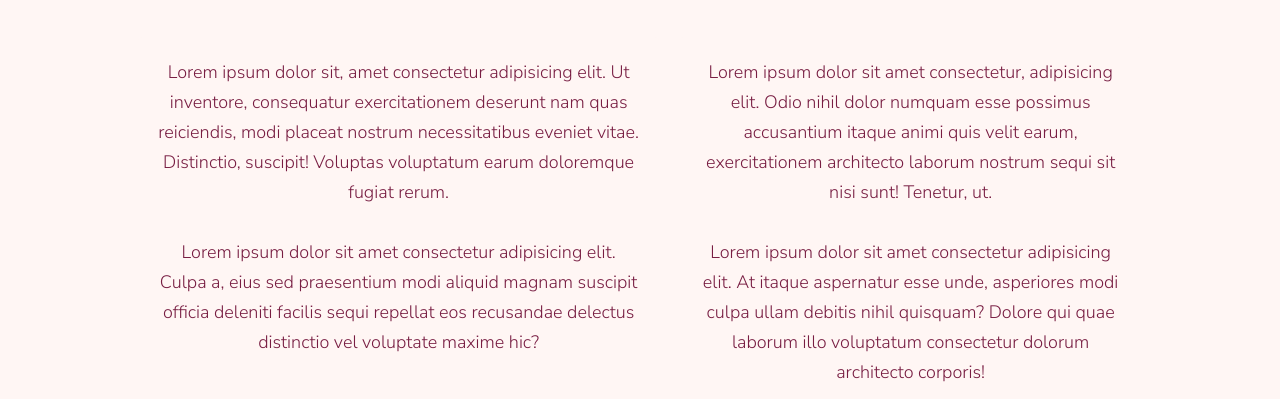
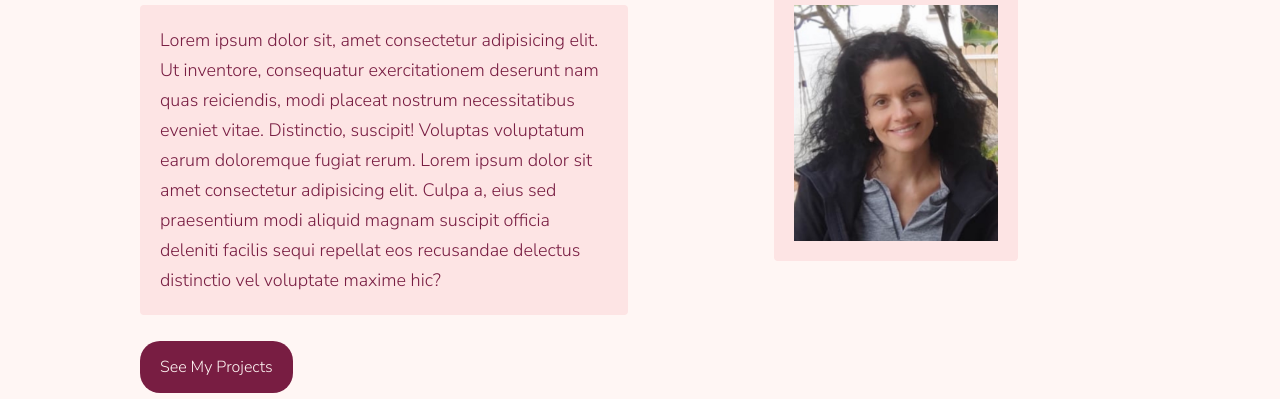
Before and after one commit to GaliNeufeld/portfolio-final-project, a plain HTML site: page about.html in a window 1280 px wide. Shown: the part 207-606 px from the top of the page. Drawn offline with nearby package versions, Linux system fonts and the light colour scheme.

Commit message:
Designed the About page and added an image

```diff
--- a/about.html
+++ b/about.html
@@ -59,10 +59,15 @@
               >
             </li>
             <li class="nav-item">
-              <a class="nav-link active" href="/about.html" title="About Gali Neufeld"
+              <a
+                class="nav-link active"
+                href="/about.html"
+                title="About Gali Neufeld"
                 >About me</a
               >
-              <li class="nav-item">
+            </li>
+
+            <li class="nav-item">
               <a
                 class="nav-link"
                 href="/projects.html"
@@ -82,34 +87,33 @@
         </div>
       </div>
     </nav>
-    <h1>About me</h1>
-    <h3>Front-end developer from Israel</h3>
-    <div class="about-paragraphs">
-      <p>
-        Lorem ipsum dolor sit, amet consectetur adipisicing elit. Ut inventore,
-        consequatur exercitationem deserunt nam quas reiciendis, modi placeat
-        nostrum necessitatibus eveniet vitae. Distinctio, suscipit! Voluptas
-        voluptatum earum doloremque fugiat rerum.
-        <br />
-        <br />
-        Lorem ipsum dolor sit amet consectetur adipisicing elit. Culpa a, eius
-        sed praesentium modi aliquid magnam suscipit officia deleniti facilis
-        sequi repellat eos recusandae delectus distinctio vel voluptate maxime
-        hic?
-      </p>
-      <p>
-        Lorem ipsum dolor sit amet consectetur, adipisicing elit. Odio nihil
-        dolor numquam esse possimus accusantium itaque animi quis velit earum,
-        exercitationem architecto laborum nostrum sequi sit nisi sunt! Tenetur,
-        ut.
-        <br />
-        <br />
-        Lorem ipsum dolor sit amet consectetur adipisicing elit. At itaque
-        aspernatur esse unde, asperiores modi culpa ullam debitis nihil
-        quisquam? Dolore qui quae laborum illo voluptatum consectetur dolorum
-        architecto corporis!
-      </p>
+
+    <div class="about-section container">
+      <div class="row">
+        <div class="col-md-6">
+          <h1>About me</h1>
+          <h3>Front-end developer from Israel</h3>
+          <p>
+            Lorem ipsum dolor sit, amet consectetur adipisicing elit. Ut
+            inventore, consequatur exercitationem deserunt nam quas reiciendis,
+            modi placeat nostrum necessitatibus eveniet vitae. Distinctio,
+            suscipit! Voluptas voluptatum earum doloremque fugiat rerum. Lorem
+            ipsum dolor sit amet consectetur adipisicing elit. Culpa a, eius sed
+            praesentium modi aliquid magnam suscipit officia deleniti facilis
+            sequi repellat eos recusandae delectus distinctio vel voluptate
+            maxime hic?
+          </p>
+          <br />
+          <div style="text-align: left">
+            <a href="/projects.html" class="primary-link">See my projects</a>
+          </div>
+        </div>
+        <div class="col-md-6">
+          <img src="/images/Gali.jpg" class="img-fluid w-50 rounded" alt="" />
+        </div>
+      </div>
     </div>
+
     <div id="contact">
       <h2>Contact me:</h2>
       <a href="mailto:galneufeld@gmail.com" class="email-link"
--- a/src/styles.css
+++ b/src/styles.css
@@ -16,8 +16,7 @@ body {
 }
 
 h1,
-h2,
-h3 {
+h2 {
   margin: 0px;
   font-family: var(--header-font);
 }
@@ -30,6 +29,7 @@ h2 {
 h3 {
   font-size: 24px;
   color: var(--accent-color);
+  font-family: var(--header-font);
 }
 p {
   background: var(--background-color);
@@ -37,6 +37,11 @@ p {
   line-height: 30px;
   border-radius: 4px;
   font-size: 18px;
+}
+.about-section img {
+  margin-top: 27%;
+  padding: 20px;
+  background-color: var(--secondary-color);
 }
 .navbar-light .navbar-nav .nav-link {
   color: var(--primary-color);
@@ -51,12 +56,14 @@ p {
 .project-description {
   padding: 120px 20px;
 }
-.about-paragraphs {
+.about-section {
   display: flex;
   margin: 30px 0;
 }
-.about-paragraphs p {
-  margin: 10px;
+.about-section p {
+  background-color: var(--secondary-color);
+  text-align: left;
+
 }
 .navigation-links {
   display: flex;
@@ -76,6 +83,7 @@ p {
   background: var(--primary-color);
   box-shadow: var(--box-shadow);
 }
+
 .projects-link:hover {
   color: white;
   text-decoration: underline;
@@ -93,8 +101,8 @@ p {
 }
 
 .primary-link {
-  border-radius: 4px;
-  padding: 20px 15px;
+  border-radius: 20px;
+  padding: 15px 20px;
   text-decoration: none;
   text-transform: capitalize;
   background: var(--primary-color);
```
Also changed, not shown: images/Gali.jpg (added).
